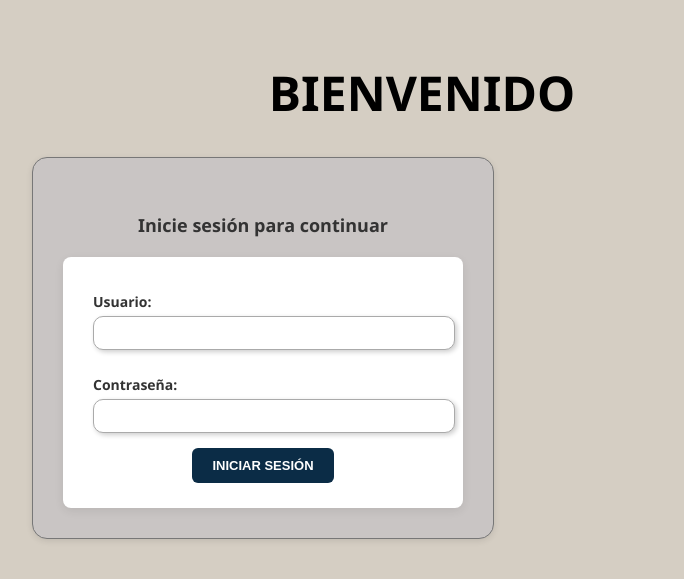
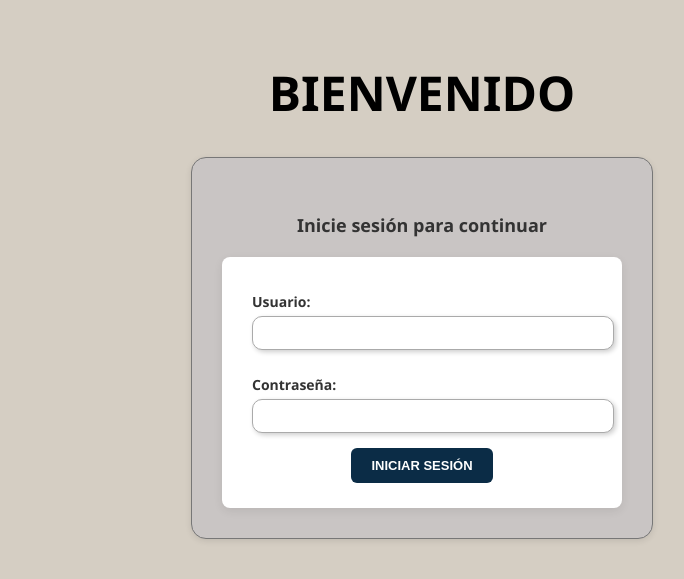
Before and after one commit to RemikoAG/proyectos, a Flask app: page /login in a window 1280 px wide. Shown: the top 579 px of the page, without its empty margins (328-1012 px from the left). Run offline with Flask 3, Linux system fonts and the light colour scheme; parts of the project's set-up code (start-up, migrations or seed data) failed here and were passed over.

Commit message:
centrarPagina19

```diff
--- a/static/style.css
+++ b/static/style.css
@@ -377,7 +377,7 @@ input:checked + .slider:before {
 .login-box {
   background-color: #c9c5c4;
   max-width: 400px;
-  margin: 30px 0px 30px 120px;
+  margin: 30px auto;
   padding: 30px;
   border-radius: 15px;
   box-shadow: 0 2px 6px rgba(0,0,0,0.1);
```
